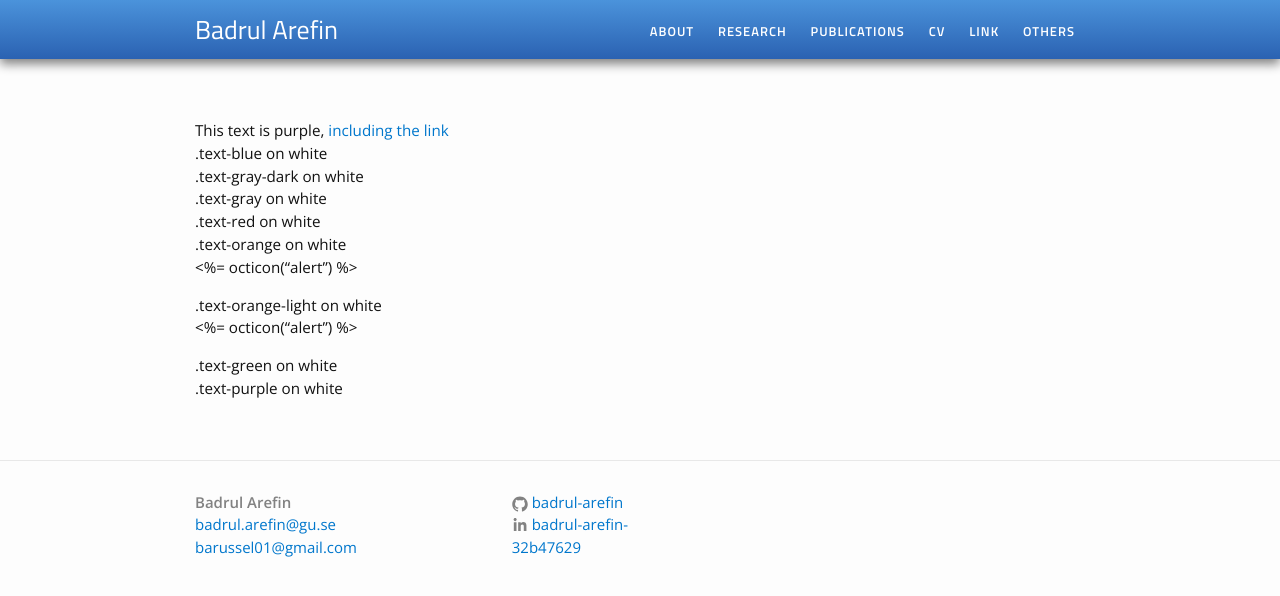
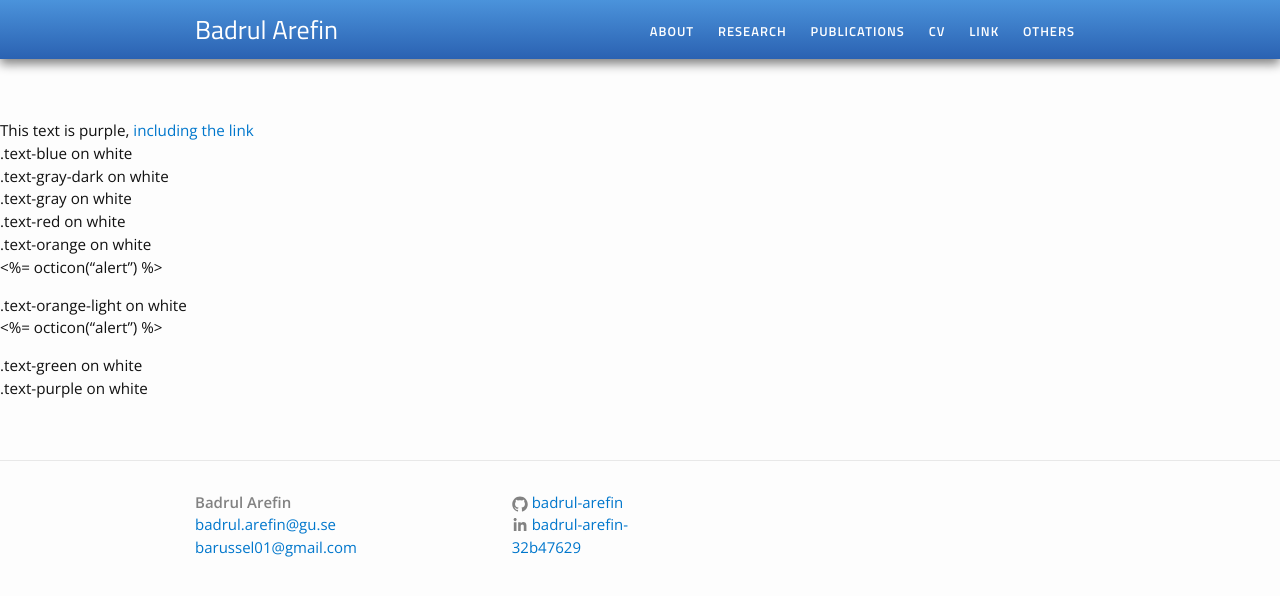
Before and after one commit to Badrul-Arefin/badrul-arefin.github.io, a Jekyll site: the page built from test.md, in a window 1280 px wide. Shown: the top 596 px of the page. Built offline with Jekyll 4.4.1, drawn with Linux system fonts in a browser that asks for light colours; our own code applies the rules of GitHub Pages for plain Markdown files.

Commit message:
Update default.html

```diff
--- a/_layouts/default.html
+++ b/_layouts/default.html
@@ -8,7 +8,7 @@
     {% include header.html %}
 
     <div class="page-content">
-      <div class="wrapper">
+
         {{ content }}
       </div>
     </div>
```
